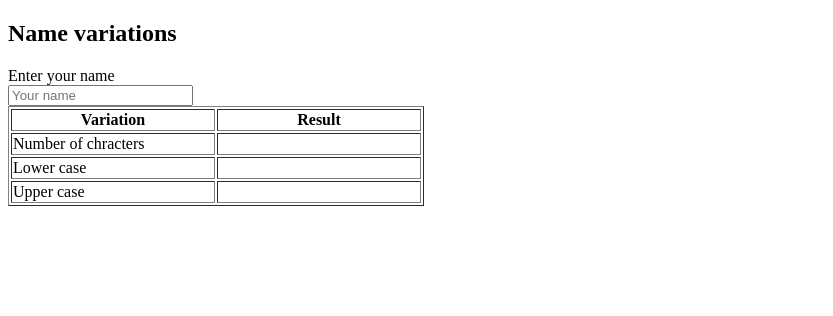
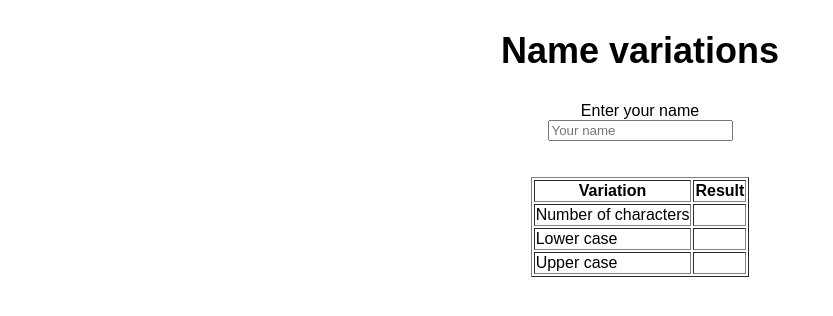
Before and after one commit to angelicamack/name-variations, a plain HTML site: page index.html in a window 1280 px wide. Shown: the whole page, without its empty margins (0-833 px from the left). Drawn offline with Linux system fonts and the light colour scheme.

Commit message:
some CSS (still ugly but ok)

```diff
--- a/index.html
+++ b/index.html
@@ -4,7 +4,9 @@
     <meta charset="UTF-8">
     <meta http-equiv="X-UA-Compatible" content="IE=edge">
     <meta name="viewport" content="width=device-width, initial-scale=1.0">
-    <title>Document</title>
+    <link rel="stylesheet" href="./style.css">
+    <script src="./index.js"></script>
+    <title>Name Variations</title>
 </head>
 <body>
     <nav class = "navbar">
@@ -17,24 +19,25 @@
             <br>
             <input type="text" class="input" placeholder="Your name" id="your-name" autocomplete="off">
         </div>
-
-        <table class="table" border="1">
+<br>
+<br>
+        <table class="table" border="1" align="center">
             <thead>
                 <tr>
-                    <th width="200px">Variation</th>
-                    <th width="200px">Result</th>
+                    <th>Variation</th>
+                    <th>Result</th>
                 </tr>
             </thead>
             <tbody>
-                <tr>
-                    <td>Number of chracters</td>
+                <tr align="left">
+                    <td>Number of characters</td>
                     <td id="answer1"></td>
                 </tr>
-                <tr>
+                <tr align="left">
                     <td>Lower case</td>
                     <td id="answer2"></td>
                 </tr>
-                <tr>
+                <tr align="left">
                     <td>Upper case</td>
                     <td id="answer3"></td>
                 </tr>
--- a/style.css
+++ b/style.css
@@ -0,0 +1,11 @@
+html {
+    background-color: #ffffff;
+    margin: 0;
+    font-family:Arial, Helvetica, sans-serif;
+    text-align: center;
+}
+
+h1 {
+    font-size: 36px;
+    font-weight: 600;
+}
```
